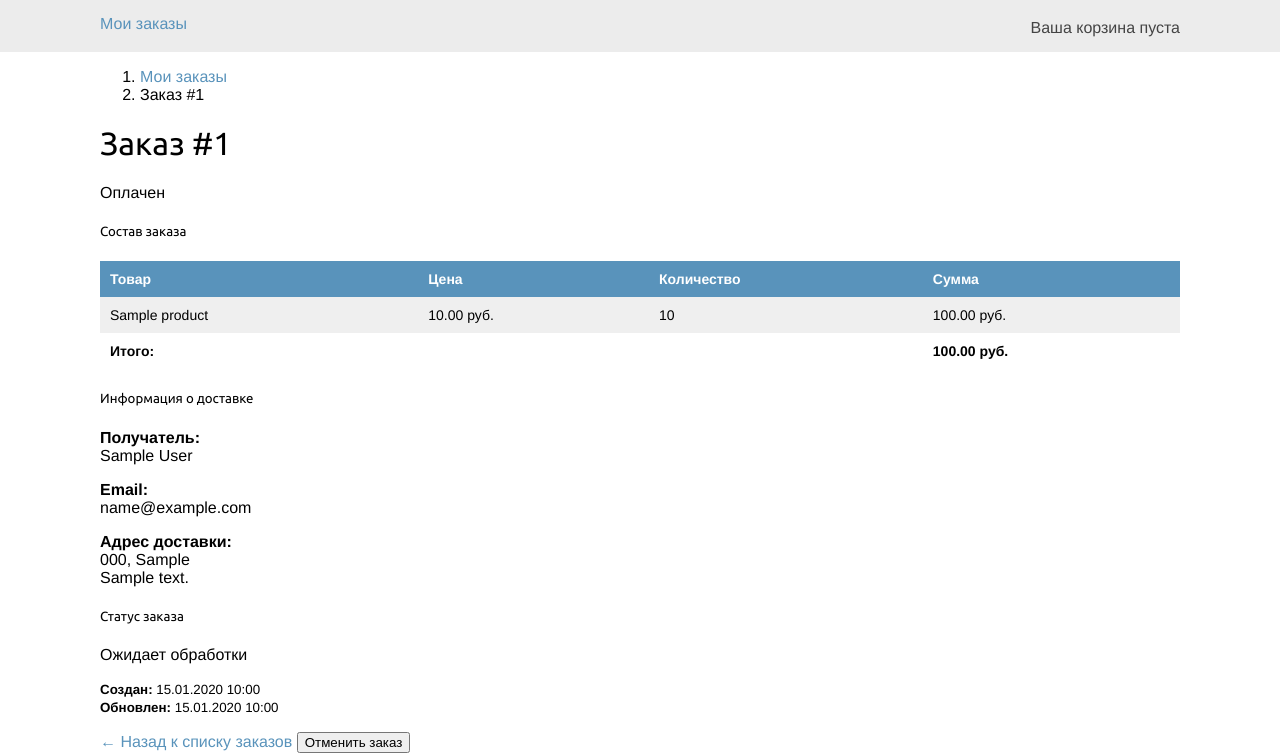
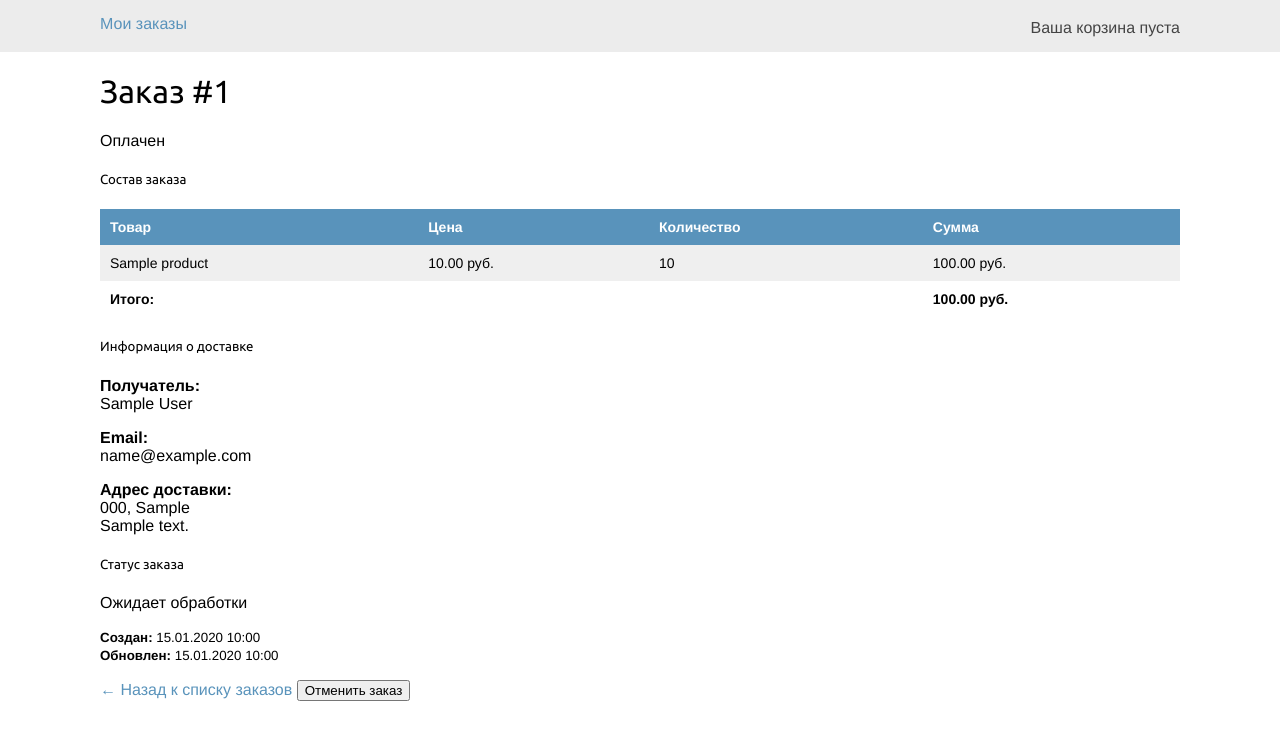
Before and after one commit to Moisha9696/Shop, a Django app: page /orders/orders/1/ in a window 1280 px wide. Shown: the part 46-800 px from the top of the page. Run offline with Django 5.2, Linux system fonts and the light colour scheme; a user stored in the database is signed in; tables that the repository leaves empty hold one stand-in row (values such as "Sample post").

```diff
--- a/orders/templates/orders/order/order_detail.html
+++ b/orders/templates/orders/order/order_detail.html
@@ -3,14 +3,8 @@
 {% block title %}Заказ #{{ order.id }}{% endblock %}
 
 {% block content %}
-<div class="container mt-4">
-    <!-- Хлебные крошки -->
-    <nav aria-label="breadcrumb">
-        <ol class="breadcrumb">
-            <li class="breadcrumb-item"><a href="{% url 'orders:order_list' %}">Мои заказы</a></li>
-            <li class="breadcrumb-item active">Заказ #{{ order.id }}</li>
-        </ol>
-    </nav>
+<div class="order_detail">
+
 
     <!-- Заголовок заказа -->
     <div class="d-flex justify-content-between align-items-center mb-4">
```
Also changed, not shown: orders/templates/orders/order/order_list.html (+4 -3 lines).
